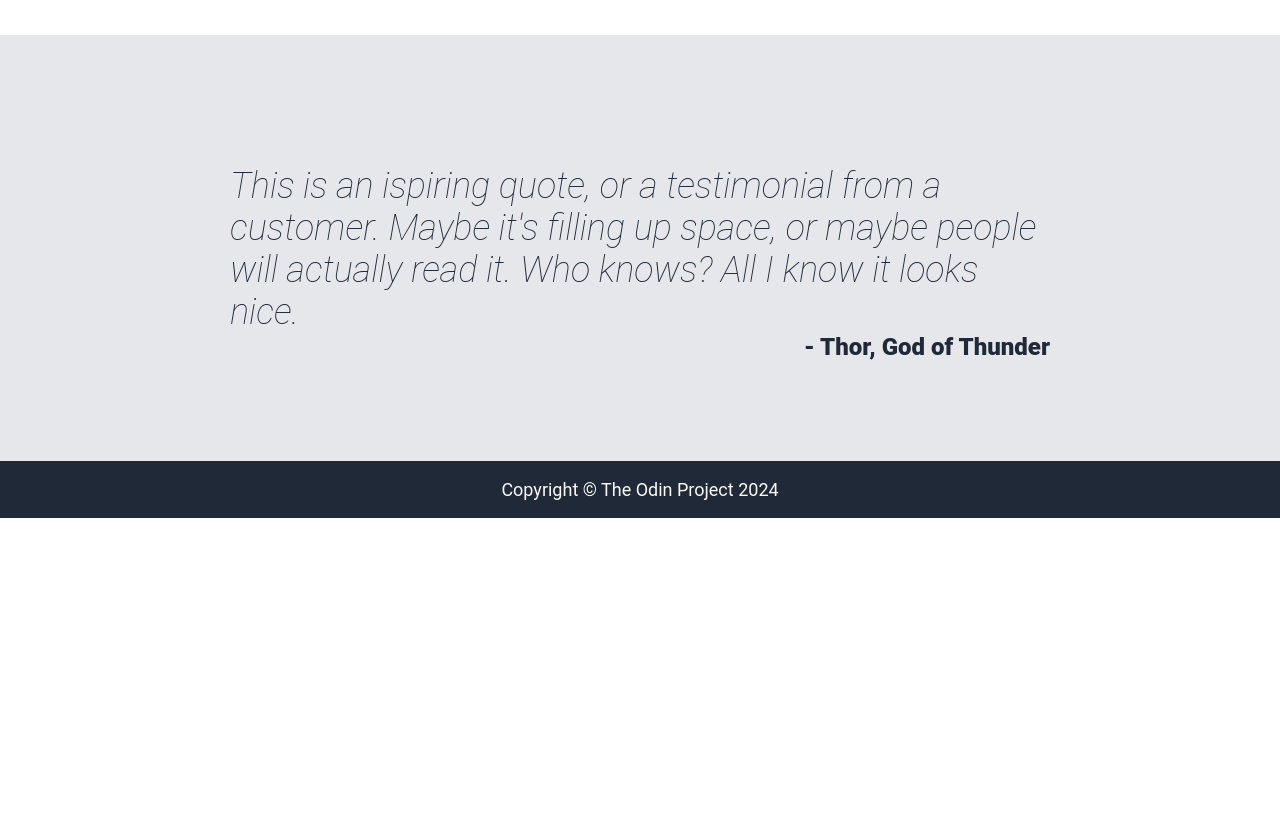
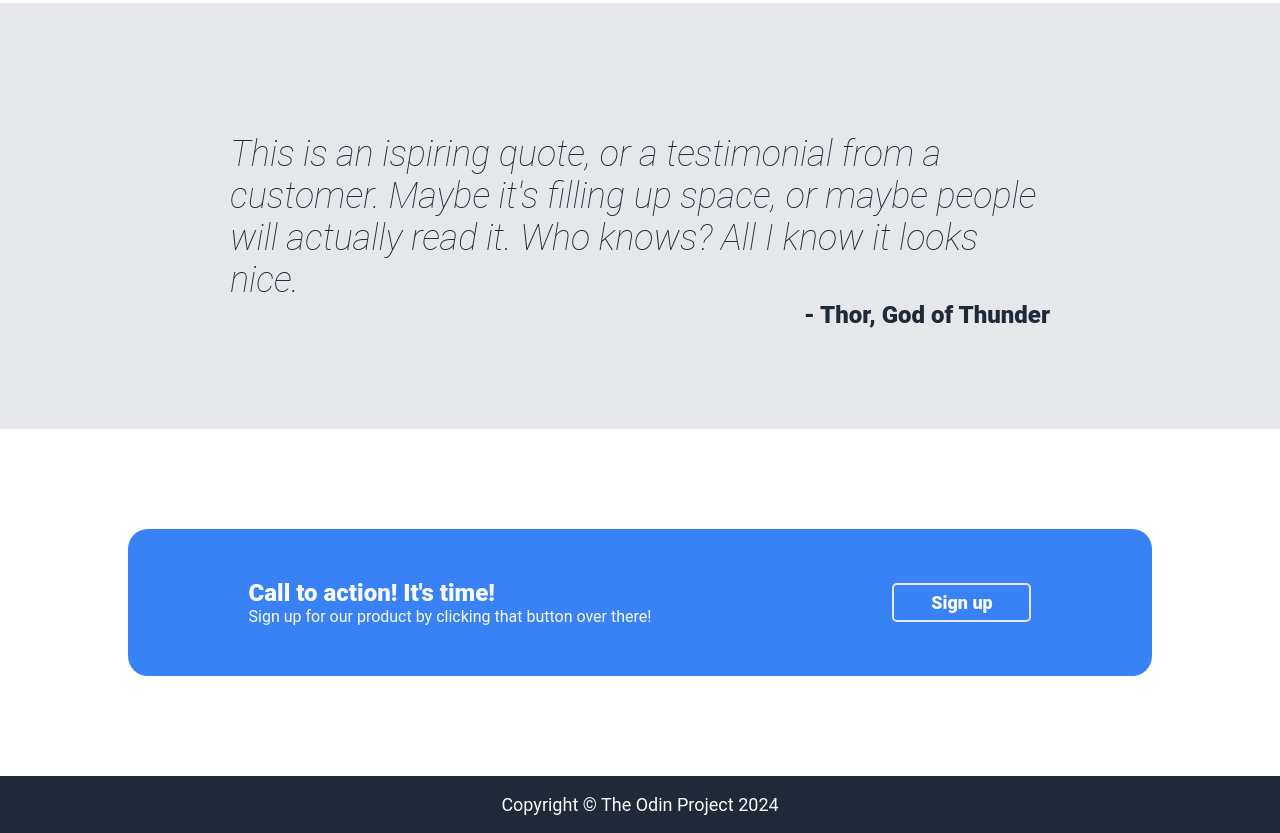
Before and after one commit to addd3bby/odin-landing-page, a plain HTML site: page index.html in a window 1280 px wide. Shown: the part 1031-1864 px from the top of the page. Before the commit the page ends 1549 px from the top, so only its background shows below. Drawn offline with Linux system fonts and the light colour scheme.

Commit message:
Add signing block

```diff
--- a/css/styles.css
+++ b/css/styles.css
@@ -103,6 +103,7 @@ a {
 }
 
 #info .images-container .image-wrapper p {
+  margin: 0;
   text-align: center;
 }
 
@@ -123,6 +124,7 @@ a {
 
 #quote .narrow-container p {
   margin: 0;
+  color: #1f2937;
 }
 
 #quote .narrow-container .quote-author {
@@ -139,14 +141,41 @@ a {
   font-size: 36px;
 }
 
+#signing {
+  padding: 100px 0;
+}
 
+#signing .std-container {
+  padding: 50px 0;
+  background-color: #3882f6;
+  border-radius: 20px;
+  display: flex;
+  justify-content: space-around;
+  align-items: center;
+}
 
+#signing .sign-text p {
+  margin: 0;
+  color: #f9faf8;
+}
 
+#signing .sign-text .header-text {
+  font-size: 24px;
+  font-weight: 900;
+}
 
-
-
-
-
+#signing .button {
+  display: block;
+  text-align: center;
+  color: #f9faf8;
+  font-size: 18px;
+  font-weight: 900;
+  width: 135px;
+  height: 35px;
+  line-height: 35px;
+  border: 2px solid #e5e7eb;
+  border-radius: 5px;
+}
 
 #footer > .std-container {
   display: flex;
--- a/index.html
+++ b/index.html
@@ -65,6 +65,17 @@
     </div>
 
     <div id="signing">
+      <div class="std-container">
+        <div class="sign-text">
+          <p class="header-text">Call to action! It's time!
+          </p>
+          <p class="description">Sign up for our product by clicking that button over there!
+          </p>
+        </div>
+        <div class="sign-button">
+          <a href="#" class="button">Sign up</a>
+        </div>
+      </div>
     </div>
 
     <div id="footer">
```
